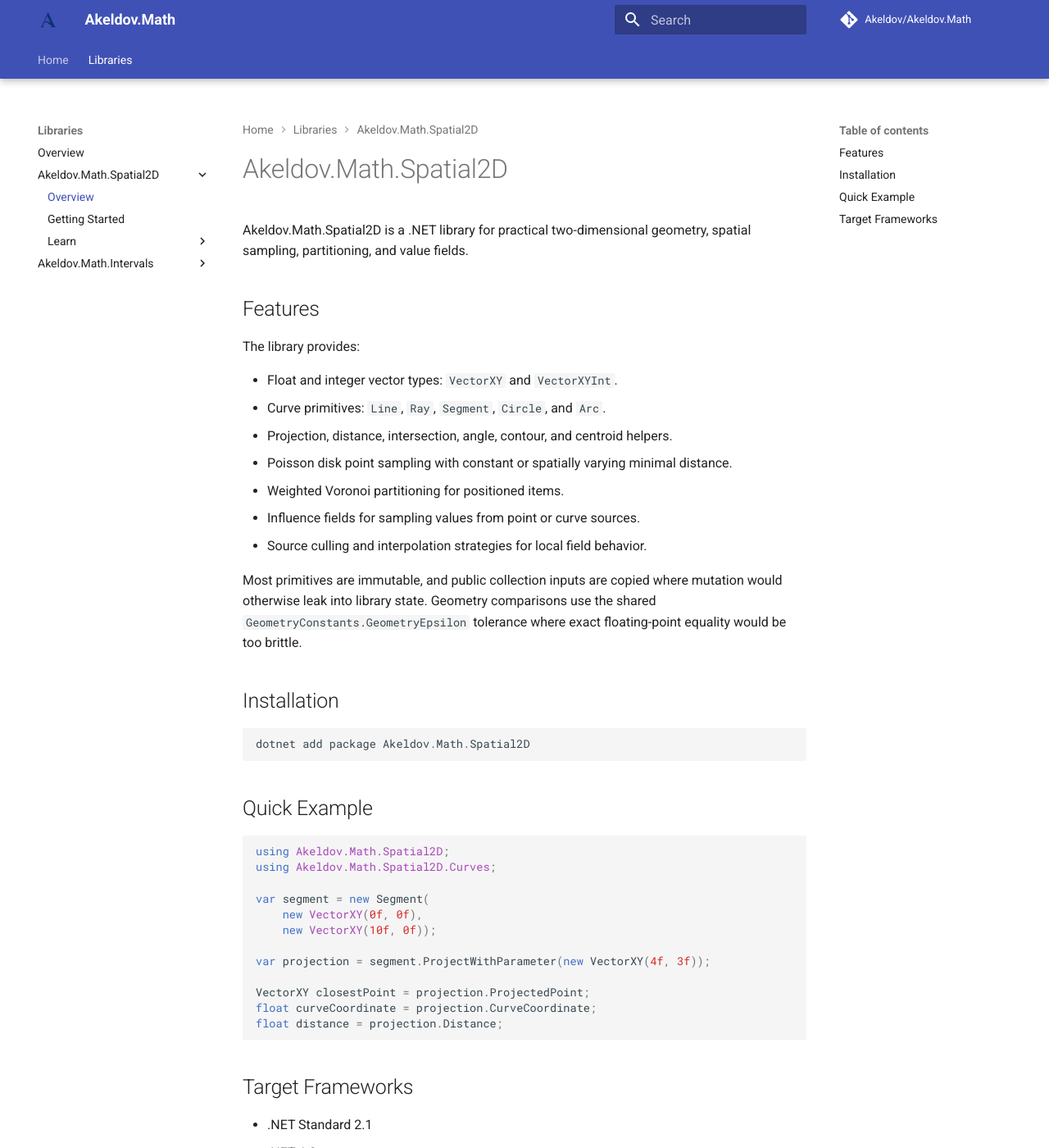
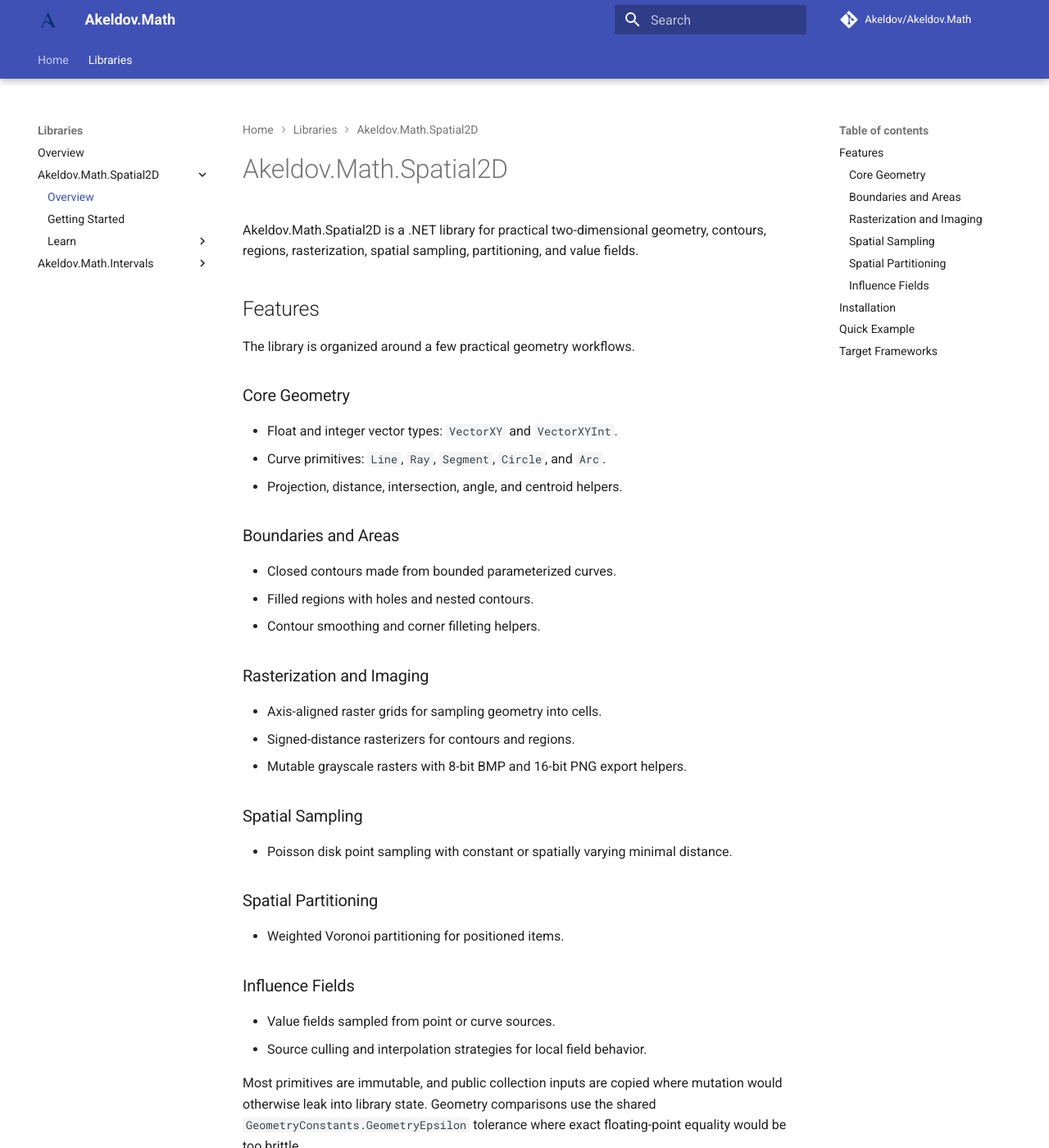
Before and after one commit to Astanislav/Akeldov.Math, an MkDocs documentation site: the page built from docs/Spatial2D/index.md, in a window 1280 px wide and 1400 px high. Shown: the whole window at 82% size. Built offline with MkDocs 1.6.1 and Material for MkDocs 9.7.7, drawn with Linux system fonts in a browser that asks for light colours; comment, search, counter and statistics services are not loaded.

```diff
--- a/docs/Spatial2D/index.md
+++ b/docs/Spatial2D/index.md
@@ -1,17 +1,40 @@
 # Akeldov.Math.Spatial2D
 
-Akeldov.Math.Spatial2D is a .NET library for practical two-dimensional geometry, spatial sampling, partitioning, and value fields.
+Akeldov.Math.Spatial2D is a .NET library for practical two-dimensional geometry, contours, regions, rasterization, spatial sampling, partitioning, and value fields.
 
 ## Features
 
-The library provides:
+The library is organized around a few practical geometry workflows.
+
+### Core Geometry
 
 - Float and integer vector types: `VectorXY` and `VectorXYInt`.
 - Curve primitives: `Line`, `Ray`, `Segment`, `Circle`, and `Arc`.
-- Projection, distance, intersection, angle, contour, and centroid helpers.
+- Projection, distance, intersection, angle, and centroid helpers.
+
+### Boundaries and Areas
+
+- Closed contours made from bounded parameterized curves.
+- Filled regions with holes and nested contours.
+- Contour smoothing and corner filleting helpers.
+
+### Rasterization and Imaging
+
+- Axis-aligned raster grids for sampling geometry into cells.
+- Signed-distance rasterizers for contours and regions.
+- Mutable grayscale rasters with 8-bit BMP and 16-bit PNG export helpers.
+
+### Spatial Sampling
+
 - Poisson disk point sampling with constant or spatially varying minimal distance.
+
+### Spatial Partitioning
+
 - Weighted Voronoi partitioning for positioned items.
-- Influence fields for sampling values from point or curve sources.
+
+### Influence Fields
+
+- Value fields sampled from point or curve sources.
 - Source culling and interpolation strategies for local field behavior.
 
 Most primitives are immutable, and public collection inputs are copied where mutation would otherwise leak into library state. Geometry comparisons use the shared `GeometryConstants.GeometryEpsilon` tolerance where exact floating-point equality would be too brittle.
--- a/mkdocs.yml
+++ b/mkdocs.yml
@@ -26,6 +26,8 @@ nav:
               - Overview: Spatial2D/learn/index.md
               - Vectors: Spatial2D/learn/vectors.md
               - Curves: Spatial2D/learn/curves.md
+              - Regions: Spatial2D/learn/regions.md
+              - Rasterization: Spatial2D/learn/rasterization.md
               - Poisson Disk Sampling: Spatial2D/learn/poisson-disk-sampling.md
               - Voronoi Partitioning: Spatial2D/learn/voronoi-partitioning.md
               - Influence Fields:
```
Also changed, not shown: README.md (+1 -1 lines), docs/Libraries/index.md (+1 -1 lines), docs/Spatial2D/getting-started.md (+9 -0 lines), docs/Spatial2D/learn/curves.md (+2 -1 lines), docs/Spatial2D/learn/index.md (+3 -1 lines), docs/Spatial2D/learn/rasterization.md (added, +66 -0 lines), docs/Spatial2D/learn/regions.md (added, +46 -0 lines), src/Akeldov.Math.Spatial2D/README.md (+6 -1 lines), 1 other file.
